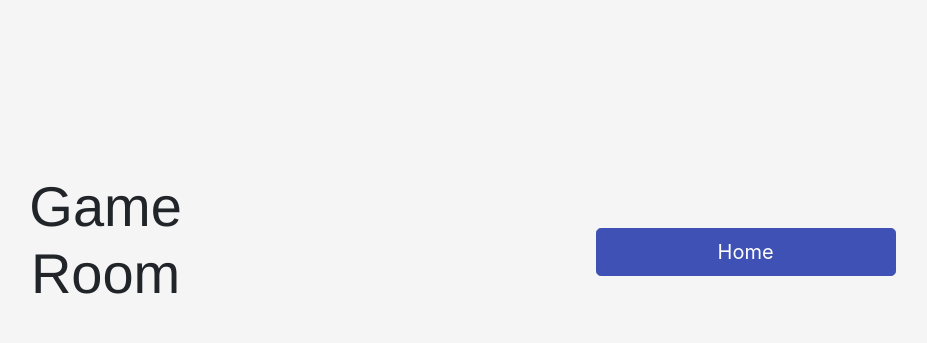
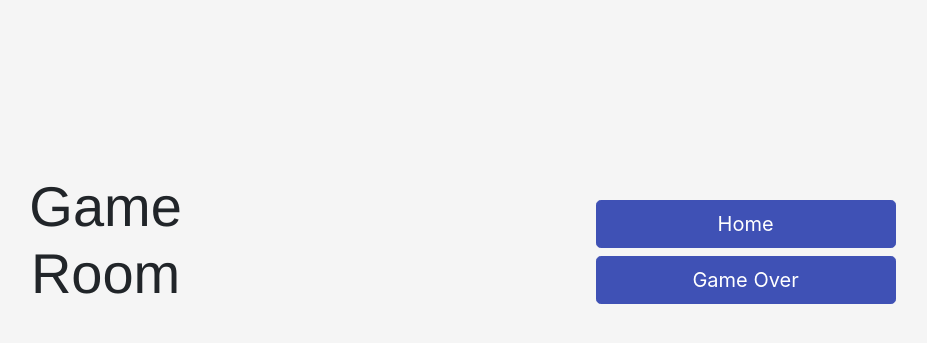
Before and after one commit to SI-Squad/stellae-bellum, a Flask app: page /gameroom in a window 1280 px wide. Shown: the part 156-499 px from the top of the page, without its empty margins (21-948 px from the left). Run offline with Flask 2, Linux system fonts and the light colour scheme; some libraries are stand-ins or nearby versions.

Commit message:
connect gameroom to gameover via button

```diff
--- a/application/templates/gameroom.html
+++ b/application/templates/gameroom.html
@@ -24,6 +24,7 @@
           <div class="checkbox mb-3">
           </div>
           <button class="btn btn-lg btn-primary btn-block default-primary-color" type="button" onclick="clearLocalStorage(); document.location='/'">Home</button>
+          <button class="btn btn-lg btn-primary btn-block default-primary-color" type="button" onclick="document.location='/gameover'">Game Over</button>
         </form>
       </div>
     </div>
```
